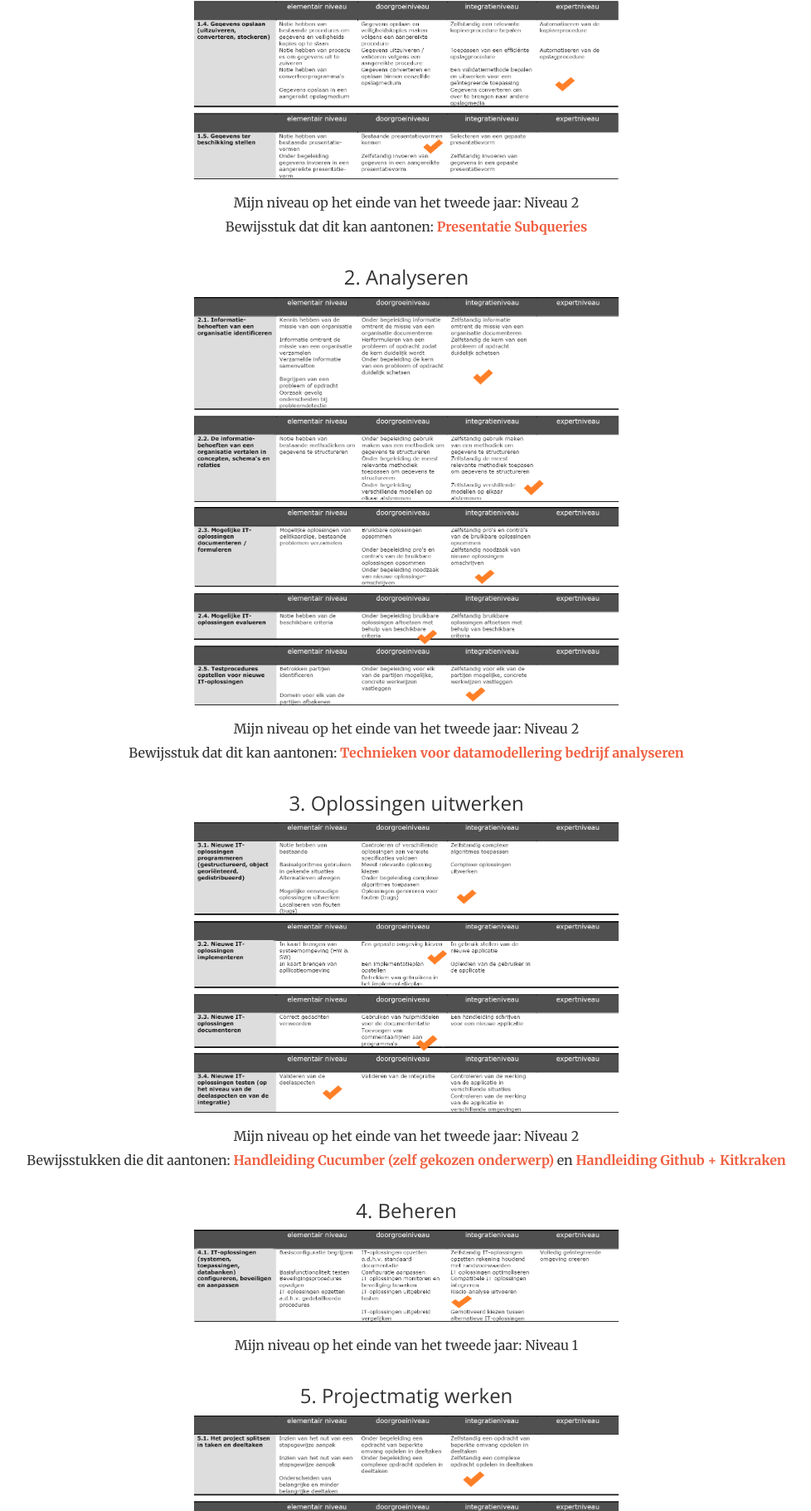
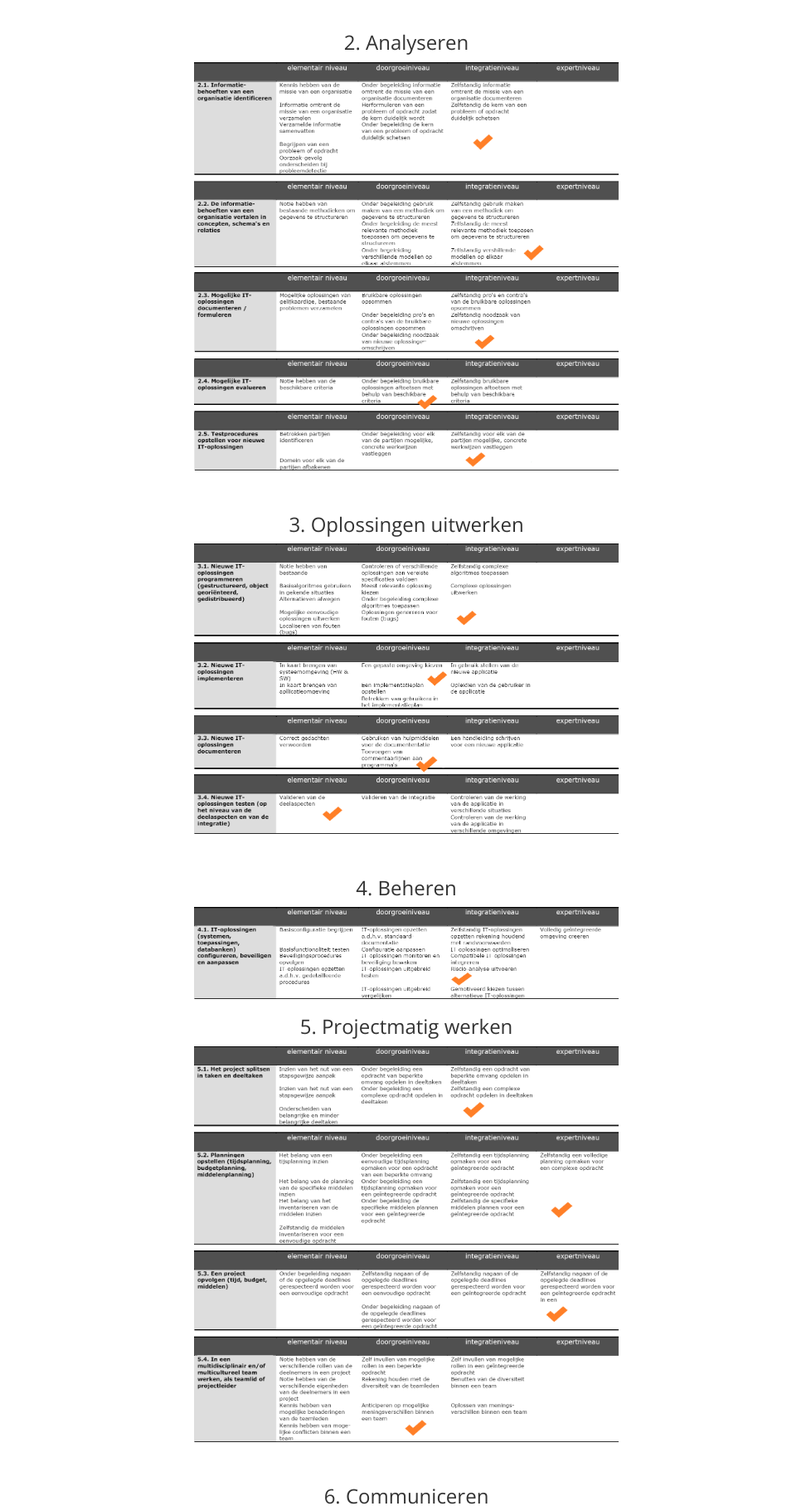
Before and after one commit to wout21/portfolio.github.io, a website: page matrix.html in a window 1280 px wide. Shown: the part 647-2468 px from the top of the page at 83% size, without its empty margins (150-1128 px from the left). Drawn offline with nearby package versions, Linux system fonts and the light colour scheme.

Commit message:
saved xd

```diff
--- a/matrix.html
+++ b/matrix.html
@@ -7,7 +7,7 @@
     <meta name="description" content="">
     <meta name="author" content="">
 
-    <title>Arnaud Vanspauwen</title>
+    <title>Wout Swennen</title>
 
     <link rel='shortcut icon' type='image/px-icon' href='img/favicon.ico'/>
 
@@ -59,7 +59,7 @@
         </div>
         <!-- /.container-fluid -->
     </nav>
-            <ol>
+            <!--<ol>
                 <li><a href="#comp1">Gegevens behandelen</a></li>
                 <li><a href="#comp2">Analyseren</a></li>
                 <li><a href="#comp3">Oplossingen uitwerken</a></li>
@@ -68,7 +68,7 @@
                 <li><a href="#comp6">Communiceren</a></li>
                 <li><a href="#comp7">Eigen gedrag aanpassen</a></li>
                 <li><a href="#comp8">Kwaliteitsvol handelen</a></li>
-            </ol>
+            </ol>-->
 
 
  <main>
@@ -76,68 +76,47 @@
             <h3 id="comp1" class="mt-5 mb-4">1. Gegevens behandelen</h3>
             <img src="img/portfolio/pics/1_gegevensBehandelen.png" alt="Gegevens behandelen">
             <div class="mt-4 pt-3 pb-0 alert alert-primary">
-                <p>Mijn niveau op het einde van het tweede jaar: Niveau 2</p>
-                <p>Bewijsstuk dat dit kan aantonen:
-                    <a class="alert-link" href="download/subqueries.pdf">Presentatie Subqueries</a>
-                </p>
+
             </div>
 
             <h3 id="comp2" class="mt-5 mb-4">2. Analyseren</h3>
             <img src="img/portfolio/pics/2_analyseren.png" alt="Analyseren">
             <div class="mt-4 pt-3 pb-0 alert alert-primary">
-                <p>Mijn niveau op het einde van het tweede jaar: Niveau 2</p>
-                <p>Bewijsstuk dat dit kan aantonen:
-                    <a class="alert-link" href="download/GROEPSWERK.pdf">
-                        Technieken voor datamodellering bedrijf analyseren
-                    </a>
-                </p>
+
             </div>
 
             <h3 id="comp3" class="mt-5 mb-4">3. Oplossingen uitwerken</h3>
             <img src="img/portfolio/pics/3_oplossingenUitwerken.png" alt="Oplossingen uitwerken">
             <div class="mt-4 pt-3 pb-0 alert alert-primary">
-                <p>Mijn niveau op het einde van het tweede jaar: Niveau 2</p>
-                <p>Bewijsstukken die dit aantonen:
-                    <a class="alert-link" href="download/Matching%20Steps_manual.pdf">Handleiding Cucumber (zelf gekozen onderwerp)</a> en
-                    <a class="alert-link" href="download/GitHub.pdf">Handleiding Github + Kitkraken</a>
-                </p>
+
             </div>
 
             <h3 id="comp4" class="mt-5 mb-4">4. Beheren</h3>
             <img src="img/portfolio/pics/4_beheren.png" alt="Beheren">
-            <div class="mt-4 pt-3 pb-0 alert alert-primary">
-                <p>Mijn niveau op het einde van het tweede jaar: Niveau 1</p>
-            </div>
+
 
             <h3 id="comp5" class="mt-5 mb-4">5. Projectmatig werken</h3>
             <img src="img/portfolio/pics/5_projectmatigWerken.png" alt="Projectmatig werken">
             <div class="mt-4 pt-3 pb-0 alert alert-primary">
-                <p>Mijn niveau op het einde van het tweede jaar: Niveau 3</p>
-                <p>Bewijsstuk dat dit kan aantonen:
-                    <a class="alert-link" href="download/REKENMACHINE%20IN%20HTML.pdf">opleiden en begeleiden
-                    </a>
-                </p>
+
             </div>
 
             <h3 id="comp6" class="mt-5 mb-4">6. Communiceren</h3>
             <img src="img/portfolio/pics/6_communiceren.png" alt="Communiceren">
             <div class="mt-4 pt-3 pb-0 alert alert-primary">
-                <p>Mijn niveau op het einde van het tweede jaar: Niveau 2</p>
-                <p>Bewijsstuk dat dit kan aantonen:
-                    <a class="alert-link" href="download/observatiestage%20.pdf">observatiestage</a>
-                </p>
+
             </div>
 
             <h3 id="comp7" class="mt-5 mb-4">7. Eigen gedrag aanpassen</h3>
             <img src="img/portfolio/pics/7_eigenGedragAanpassen.png" alt="Eigen gedrag aanpassen">
             <div class="mt-4 pt-3 pb-0 alert alert-primary">
-                <p>Mijn niveau op het einde van het tweede jaar: Niveau 2</p>
+
             </div>
 
             <h3 id="comp8" class="mt-5 mb-4">8. Kwaliteitsvol handelen</h3>
             <img src="img/portfolio/pics/8_kwaliteitsvolHandelen.png" alt="Kwaliteitsvol handelen">
             <div class="mt-4 pt-3 pb-0 alert alert-primary">
-                <p>Mijn niveau op het einde van het tweede jaar: Tussen niveau 2-3</p>
+
             </div>
         </section>
     </main>
```
